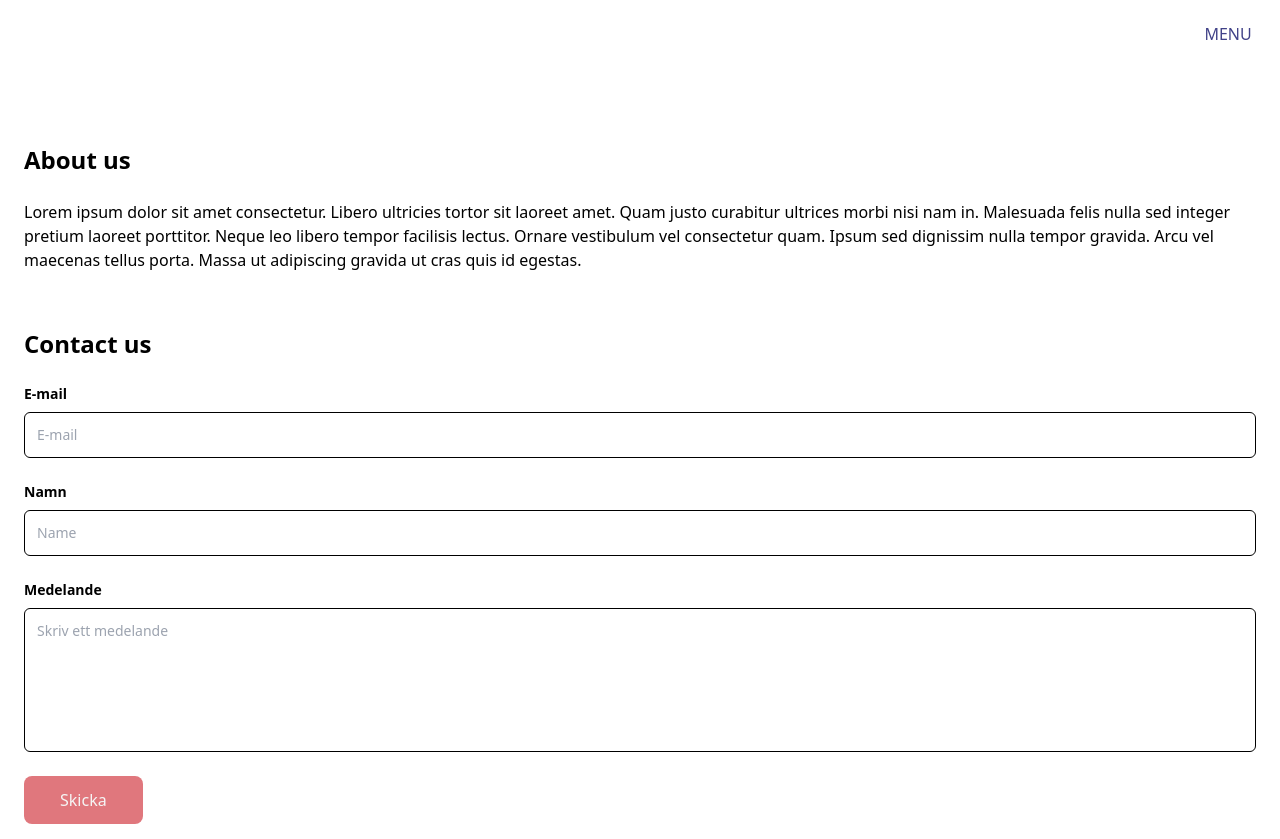
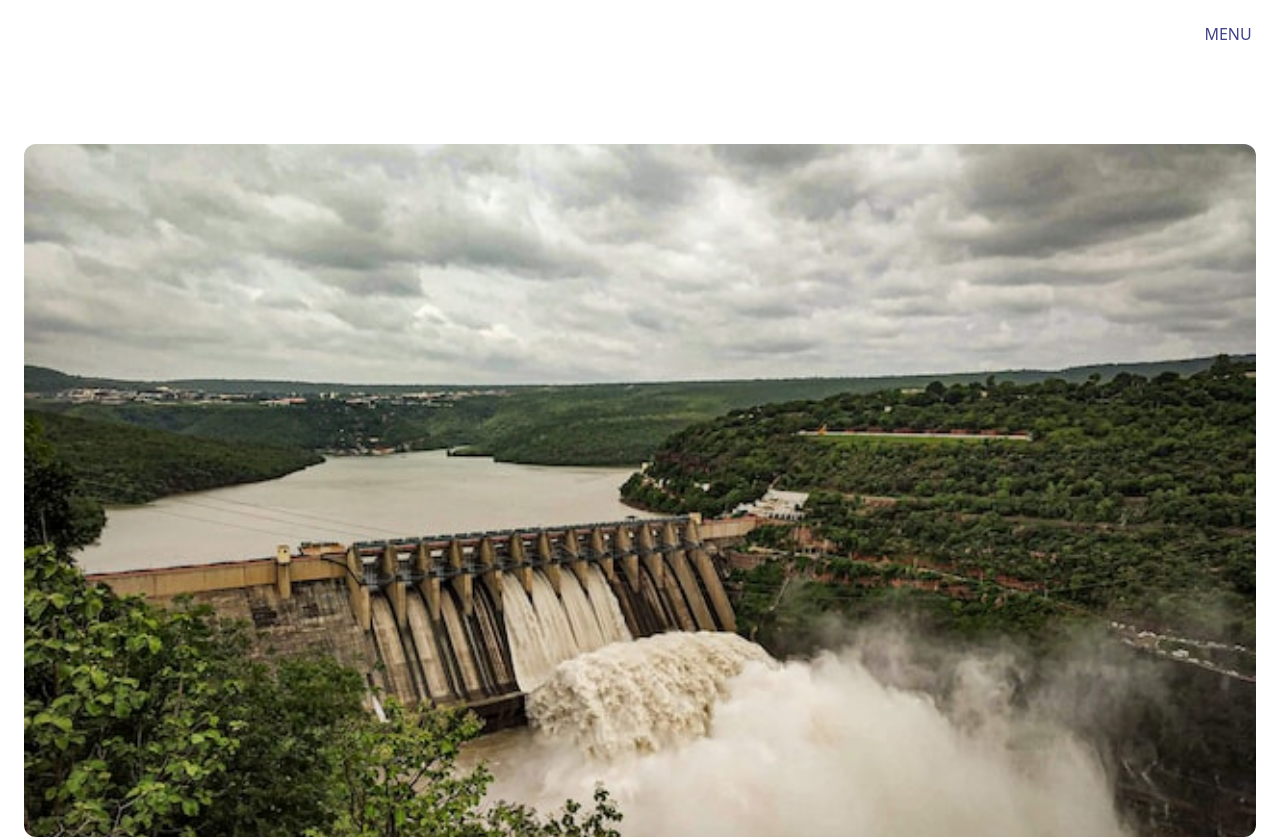
Before and after one commit to Adishumla/Waterworks, a Next.js app: page /about in a window 1280 px wide. Shown: the top 839 px of the page. Built offline with nearby package versions, Linux system fonts and the light colour scheme.

Commit message:
fix image on about page

```diff
--- a/package.json
+++ b/package.json
@@ -23,6 +23,7 @@
     "typescript": "4.9.5"
   },
   "devDependencies": {
+    "@tailwindcss/aspect-ratio": "^0.4.2",
     "autoprefixer": "^10.4.13",
     "postcss": "^8.4.21",
     "tailwindcss": "^3.2.4"
--- a/src/app/about/page.tsx
+++ b/src/app/about/page.tsx
@@ -2,8 +2,10 @@ import Image from "next/image";
 
 export default function About() {
   return (
-    <main className="px-6 my-36">
-				{/* <Image src='/water dam.jpg' style={{width: "100%", height: "100%"}} alt='hero image' className='aspect-auto' /> */}
+    <main className="mx-6 my-36 relative">
+				<div className="relative aspect-h-9 aspect-w-16 mb-10">
+					<Image src='/water dam.jpg' fill alt='hero image' className="w-full h-full object-center object-cover rounded-xl" />
+				</div>
 				<h1 className="text-abyss text-2xl font-bold mb-6">About us</h1>
 				<p className="text-abyss mb-14">Lorem ipsum dolor sit amet consectetur. Libero ultricies tortor sit laoreet amet. Quam justo curabitur ultrices morbi nisi nam in. Malesuada felis nulla sed integer pretium laoreet porttitor. Neque leo libero tempor facilisis lectus. Ornare vestibulum vel consectetur quam. Ipsum sed dignissim nulla tempor gravida. Arcu vel maecenas tellus porta. Massa ut adipiscing gravida ut cras quis id egestas.</p>
 
--- a/tailwind.config.js
+++ b/tailwind.config.js
@@ -14,5 +14,10 @@ module.exports = {
 			},
 		},
 	},
-	plugins: [],
+	corePlugins: {
+    aspectRatio: false,
+  },
+	plugins: [
+		require('@tailwindcss/aspect-ratio'),
+	],
 };
```
Also changed, not shown: 2 other files (tests, documents, lock files or other folders).
